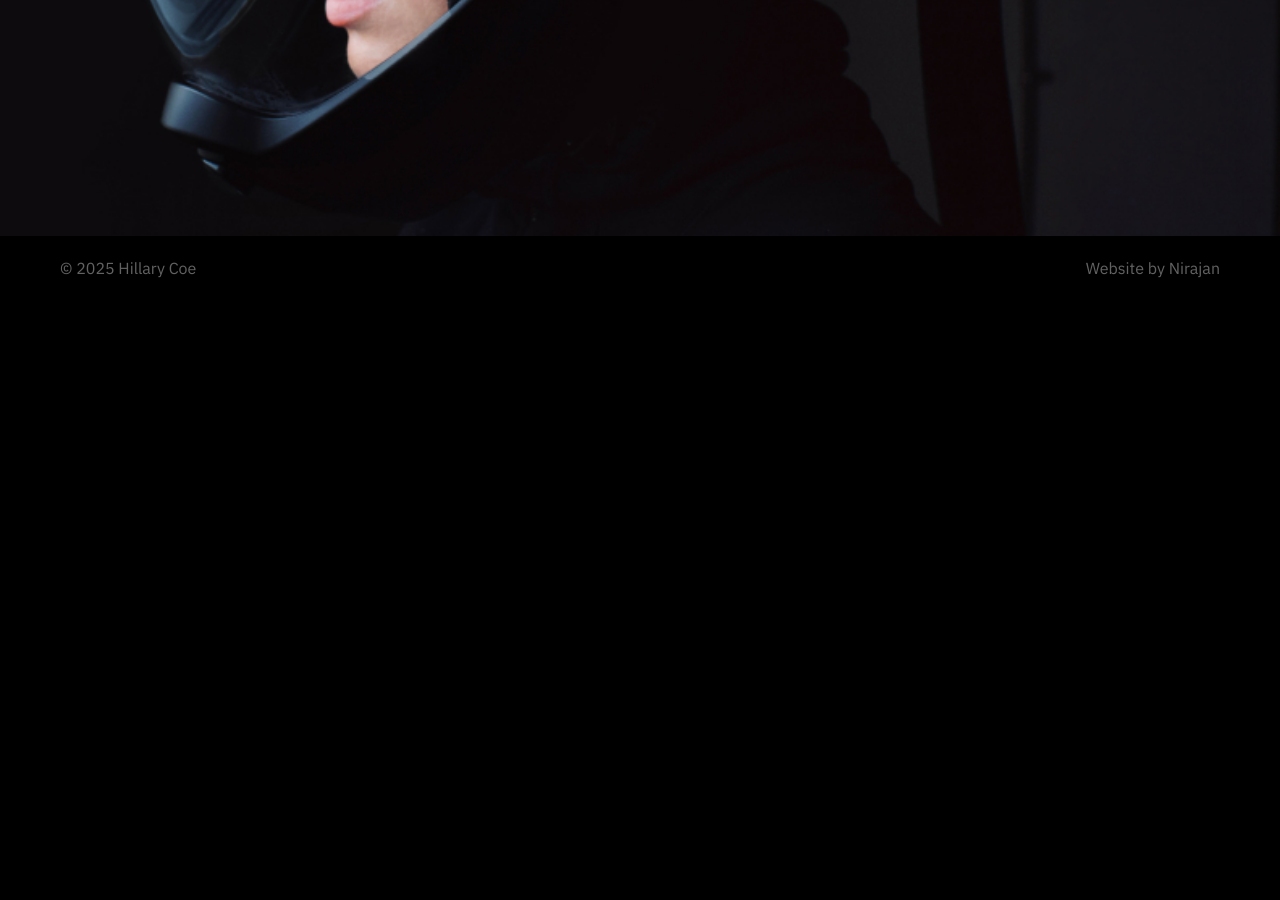
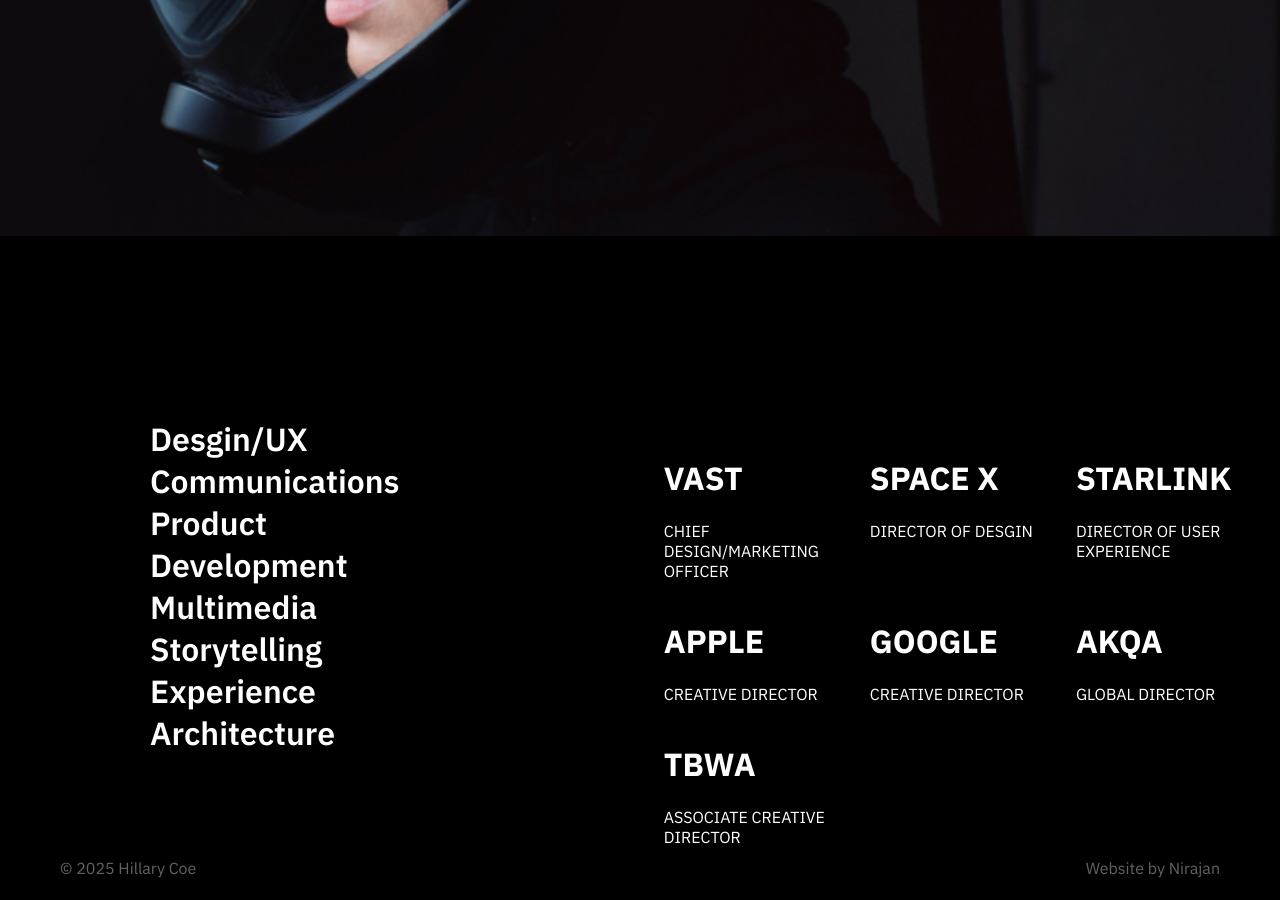
Before and after one commit to 4thQ/HC, a plain HTML site: page index.html in a window 1280 px wide. Shown: the part 652-1552 px from the top of the page. Before the commit the page ends 952 px from the top, so only its background shows below. Drawn offline with Linux system fonts and the light colour scheme; a web font is replaced by a local one.

Commit message:
updated homepage

```diff
--- a/css/index.css
+++ b/css/index.css
@@ -104,7 +104,7 @@
   margin-right: 60px;
 }
 
-/**/
+/*Buttons*/
 .button-inspired {
   background-color: transparent;
   color: white;
@@ -115,3 +115,30 @@
   margin-top: 10px;
   font-weight: lighter;
 }
+
+/*About*/
+
+.about {
+  width: 100%;
+  height: 500px;
+
+  margin-top: 100px;
+  display: flex;
+  align-items: center;
+}
+
+.about-description {
+  margin-left: 150px;
+  font-weight: 600;
+}
+
+.about-box {
+  margin-left: 200px;
+
+  width: 55%;
+  height: 300px;
+  display: grid;
+  grid-template-columns: repeat(3, 1fr);
+  grid-template-rows: repeat(3, 1fr);
+  gap: 2px;
+}
--- a/index.html
+++ b/index.html
@@ -12,7 +12,7 @@
       <nav>
         <a href="#">HOME</a>
         <a href="#">ABOUT</a>
-        <a href="#">STORY</a>
+
         <a href="#">CONTACT</a>
       </nav>
     </header>
@@ -30,6 +30,59 @@
       </div>
     </main>
 
+    <div class="about">
+      <h1 class="about-description">
+        Desgin/UX <br />
+        Communications <br />
+        Product Development <br />
+        Multimedia Storytelling <br />
+        Experience Architecture
+      </h1>
+
+      <div class="about-box">
+        <div class="box1">
+          <h1 class="box1-heading">VAST</h1>
+          <p class="box1-paragraph">CHIEF DESIGN/MARKETING OFFICER</p>
+        </div>
+
+        <div class="box2">
+          <h1 class="box2-heading">SPACE X</h1>
+          <p class="box2-paragraph">DIRECTOR OF DESGIN</p>
+        </div>
+
+        <div class="box3">
+          <h1 class="box3-heading">STARLINK</h1>
+          <p class="box3-paragraph">DIRECTOR OF USER EXPERIENCE</p>
+        </div>
+
+        <div class="box4">
+          <h1 class="box4-heading">APPLE</h1>
+          <p class="box4-paragraph">CREATIVE DIRECTOR</p>
+        </div>
+
+        <div class="box5">
+          <h1 class="box5-heading">GOOGLE</h1>
+          <p class="box5-paragraph">CREATIVE DIRECTOR</p>
+        </div>
+
+        <div class="box6">
+          <h1 class="box6-heading">AKQA</h1>
+          <p class="box6-paragraph">GLOBAL DIRECTOR</p>
+        </div>
+
+        <div class="box7">
+          <h1 class="box7-heading">TBWA</h1>
+          <p class="box7-paragraph">ASSOCIATE CREATIVE DIRECTOR</p>
+        </div>
+
+        <div class="box8"></div>
+
+        <div class="box9"></div>
+      </div>
+    </div>
+
+    <div class="contact"></div>
+
     <footer>
       <p class="footer-copyright">© 2025 Hillary Coe</p>
       <p class="footer-made-by-nirajan">Website by Nirajan</p>
```
